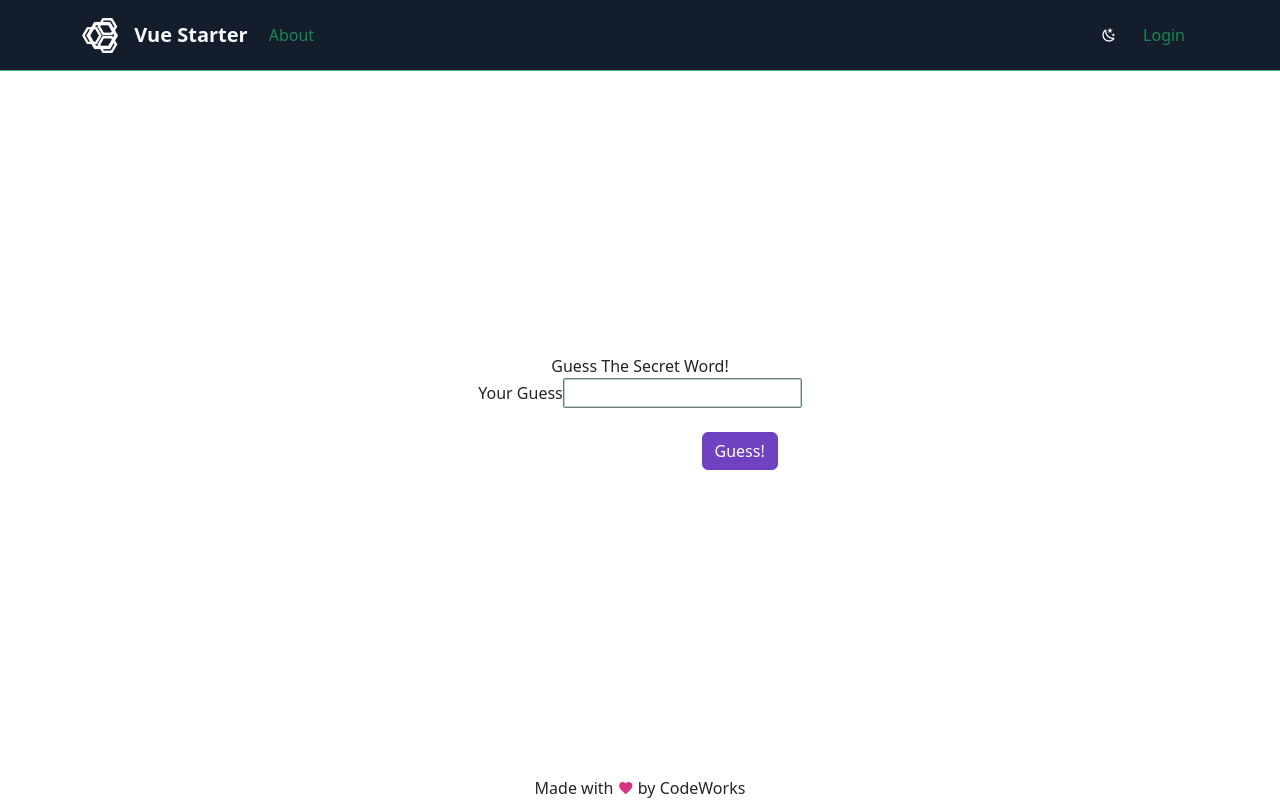
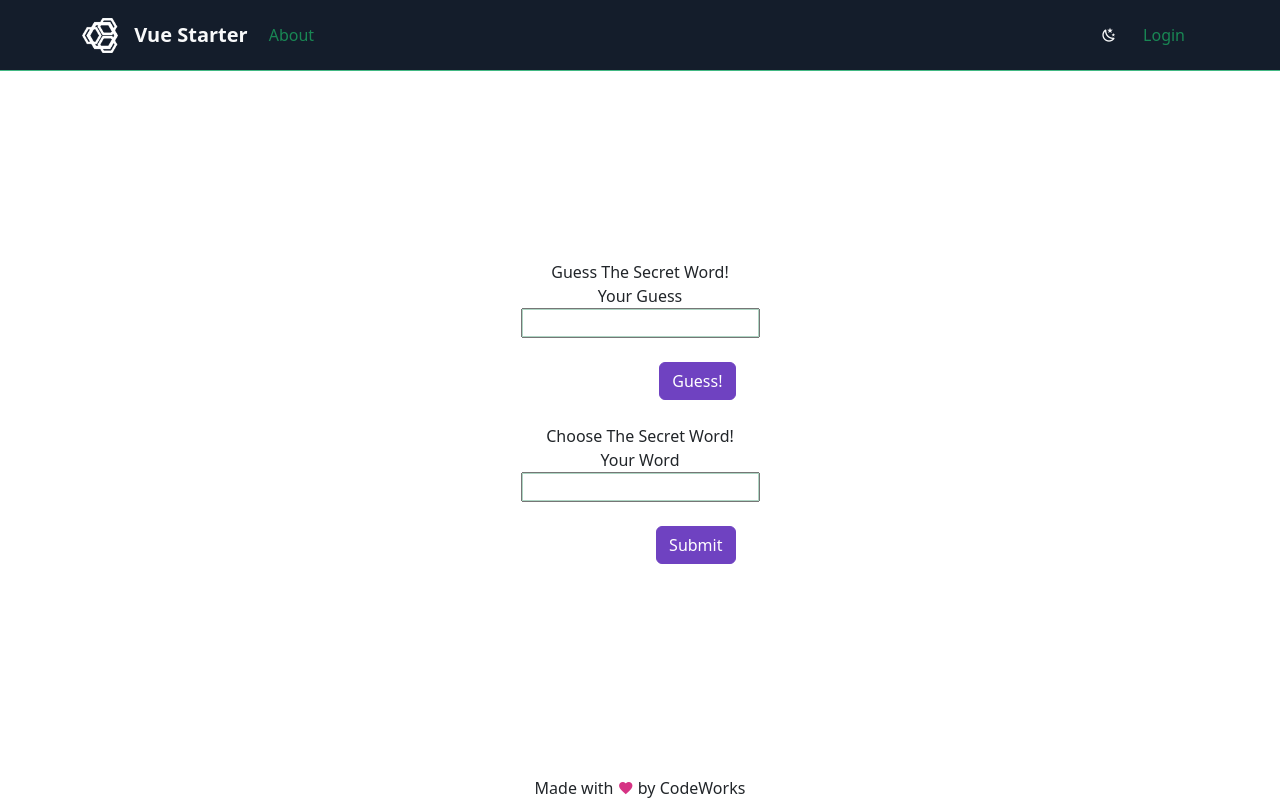
Before and after one commit to ethanrgibson/jiotto, a Vue app in the folder client/: page / in a window 1280 px wide. Built offline with nearby package versions, Linux system fonts and the light colour scheme; what @bcwdev/auth0provider-client would draw is missing.

Commit message:
able to choose the secret word then guess and be told correct or incorrect

```diff
--- a/client/src/pages/HomePage.vue
+++ b/client/src/pages/HomePage.vue
@@ -3,11 +3,14 @@ import { logger } from '@/utils/Logger.js';
 
 let editableGuessData = ''
 
-const secretWord = 'money'
+let secretWordData = ''
 
+function chooseSecretWord() {
+  logger.log(secretWordData)
+}
 
 function makeGuess() {
-  if (editableGuessData === secretWord) {
+  if (editableGuessData === secretWordData) {
     logger.log('correct!')
   }
   else (logger.log('incorrect!'))
@@ -32,6 +35,18 @@ function makeGuess() {
             </div>
           </form>
         </div>
+        <div class="text-center">
+          Choose The Secret Word!
+        </div>
+        <div>
+          <form @submit.prevent="chooseSecretWord()">
+            <label for="guess">Your Word</label>
+            <input v-model="secretWordData" type="text" name="guess" id="userGuess" maxlength="5">
+            <div class="text-end m-4">
+              <button class="btn btn-purple" type="submit">Submit</button>
+            </div>
+          </form>
+        </div>
       </div>
     </div>
   </div>
@@ -44,4 +59,9 @@ function makeGuess() {
   justify-content: center;
   align-items: center;
 }
+
+label {
+  display: block;
+  text-align: center;
+}
 </style>
```
